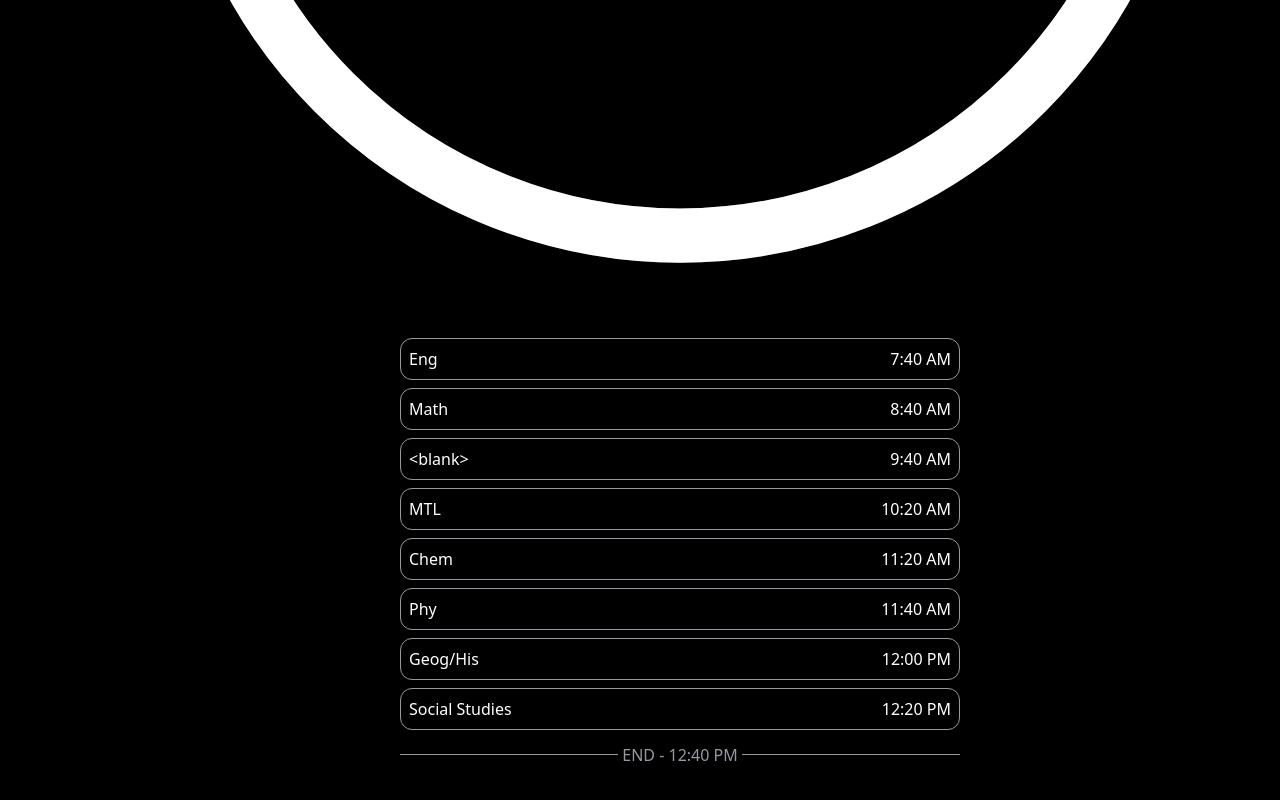
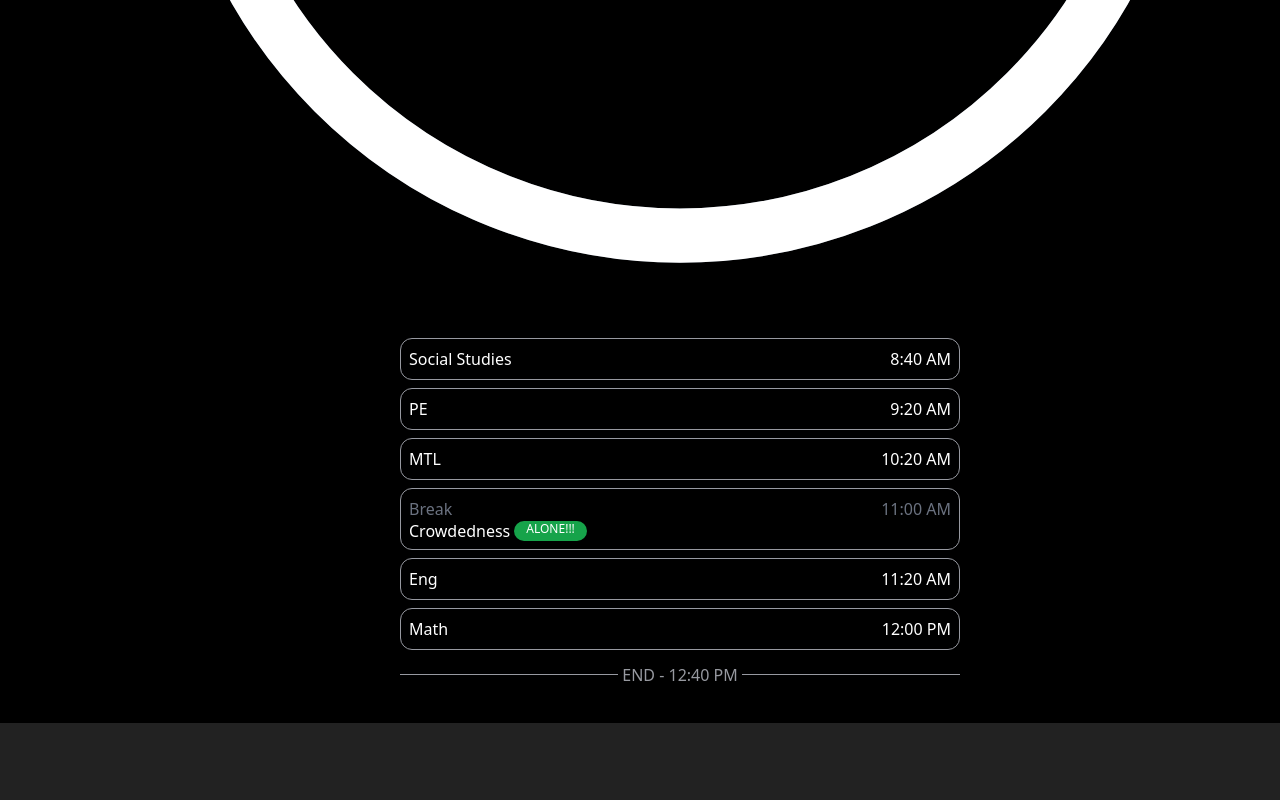
Before and after one commit to LuluHuman/rurutbl-react, a Next.js app: page /watch in a window 1280 px wide. Shown: the part 798-1598 px from the top of the page. After the commit the page ends 1521 px from the top, so only its background shows below. Built offline with nearby package versions, Linux system fonts and the light colour scheme.

Commit message:
Edit page.tsx

```diff
--- a/app/page.tsx
+++ b/app/page.tsx
@@ -1,5 +1,6 @@
 import Client from "./components/client/client";
 import Root from "./components/root";
+export const dynamic = 'force-dynamic' // defaults to auto
 export default async function Home() {
 	const millisecondsPerWeek = 7 * 24 * 60 * 60 * 1000;
 	const semstartDate = new Date("2025-1-4"); //? Note: Date shall be set every Saturday of the semester (2 Days before Mon)
@@ -8,12 +9,9 @@ export default async function Home() {
 	const _timeDifference = currentDate.getTime() - semstartDate.getTime();
 	const weekNumber = Math.ceil(_timeDifference / millisecondsPerWeek);
 
-	// const isOdd = weekNumber % 2 !== 0;
-	//! if you think this system is dumb, i completely agree
-
 	const HBLWeeks = [4, 10];
 	// const HBLWeeks = [2, 6, 8, 10]; //Term 2
-	const isOdd = !HBLWeeks.includes(weekNumber); // renamed to Non-HBL week
+	const isOdd = !HBLWeeks.includes(weekNumber);
 
 	return (
 		<Root className="flex items-center flex-wrap justify-center flex-col">
--- a/app/watch/page.tsx
+++ b/app/watch/page.tsx
@@ -1,15 +1,18 @@
 import Client from "../components/client/client";
 import Root from "../components/root";
 import "./watch.css";
+export const dynamic = 'force-dynamic' // defaults to auto
 export default async function Watch() {
 	const millisecondsPerWeek = 7 * 24 * 60 * 60 * 1000;
-	const semstartDate = new Date("2024-9-7"); //? Note: Date shall be set every Saturday of the semester (2 Days before Mon)
+	const semstartDate = new Date("2025-1-4"); //? Note: Date shall be set every Saturday of the semester (2 Days before Mon)
 	const currentDate = new Date();
 
 	const _timeDifference = currentDate.getTime() - semstartDate.getTime();
 	const weekNumber = Math.ceil(_timeDifference / millisecondsPerWeek);
-	const isOdd = weekNumber % 2 !== 0;
 
+	const HBLWeeks = [4, 10];
+	// const HBLWeeks = [2, 6, 8, 10]; //Term 2
+	const isOdd = !HBLWeeks.includes(weekNumber);
 
 	return (
 		<Root className="flex items-center flex-wrap justify-center watch">
```
